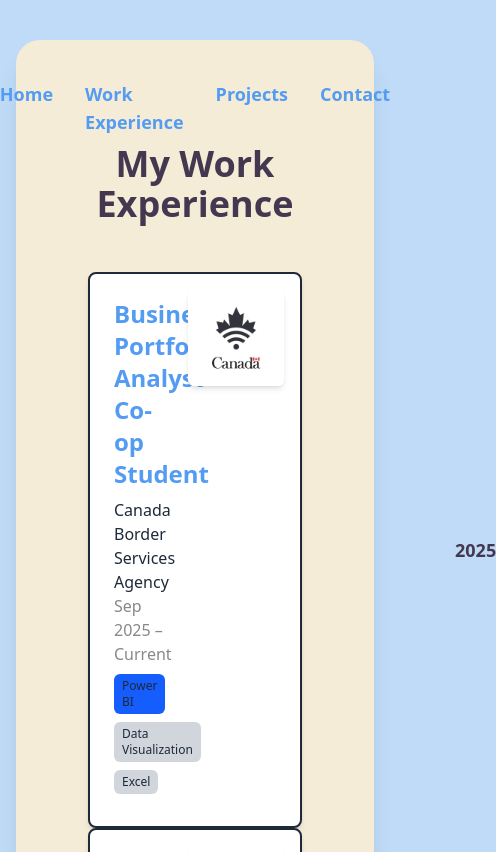
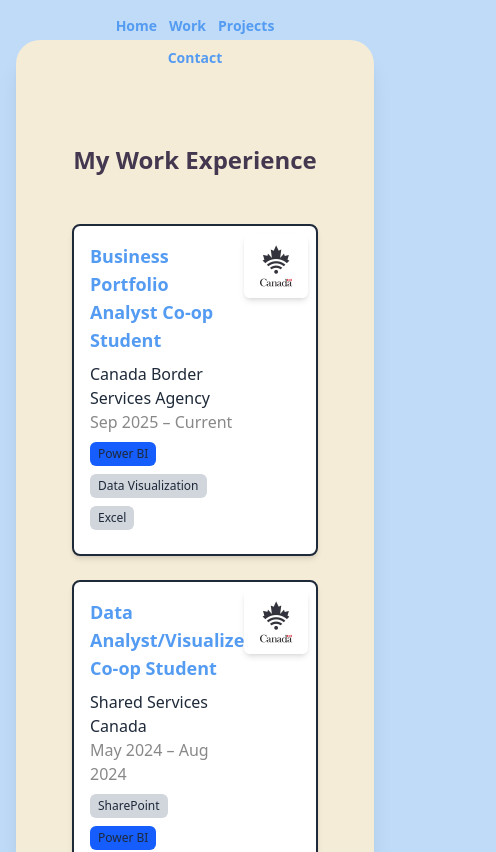
Before and after one commit to yetiana/my-portfolio, a Next.js app: page /work in a window 390 px wide. Shown: the top 852 px of the page, 496 px wide, since content can reach past the window. Built offline with nearby package versions, Linux system fonts and the light colour scheme.

Commit message:
mobile friendly changes

```diff
--- a/src/app/page.tsx
+++ b/src/app/page.tsx
@@ -8,12 +8,12 @@ export default function HomePage() {
   return (
     <>
       {/* Home Section */}
-      <section id="home" className="min-h-screen flex flex-col justify-center items-center bg-[#f5ecd7] text-center">
+      <section id="home" className="min-h-screen flex flex-col justify-center items-center bg-[#f5ecd7] text-center px-4 md:px-8">
         <motion.h1
           initial={{ opacity: 0, scale: 0.9 }}
           animate={{ opacity: 1, scale: 1 }}
           transition={{ duration: 0.8 }}
-          className="text-5xl font-bold text-[#524134] mb-4"
+          className="text-3xl md:text-5xl font-bold text-[#524134] mb-4"
         >
           Tiana Ye
         </motion.h1>
@@ -47,12 +47,12 @@ export default function HomePage() {
 
 
       {/* About Section */}
-      <section id="about" className="min-h-screen relative flex flex-col justify-center items-start bg-[#f5ecd7] text-left px-8 lg:px-32 text-[#524134] overflow-hidden">
+      <section id="about" className="min-h-screen relative flex flex-col justify-center items-start bg-[#f5ecd7] text-left px-6 md:px-8 lg:px-32 text-[#524134] overflow-hidden">
         <motion.h2
           initial={{ opacity: 0, y: 50 }}
           whileInView={{ opacity: 1, y: 0 }}
           transition={{ duration: 0.6 }}
-          className="text-4xl font-bold mb-4"
+          className="text-2xl md:text-4xl font-bold mb-4"
         >
           About Me
         </motion.h2>
--- a/src/app/work/page.tsx
+++ b/src/app/work/page.tsx
@@ -36,12 +36,12 @@ export default function WorkPage() {
   };
 
   return (
-    <main className="min-h-screen bg-[#f5ecd7] text-gray-800 px-6 py-16 scroll-smooth">
+    <main className="min-h-screen bg-[#f5ecd7] text-gray-800 px-4 md:px-6 py-16 scroll-smooth">
       <motion.h1
         initial={{ opacity: 0, y: 30 }}
         animate={{ opacity: 1, y: 0 }}
         transition={{ duration: 0.6 }}
-        className="text-4xl font-bold text-[#443850] mb-12 text-center"
+        className="text-2xl md:text-4xl font-bold text-[#443850] mb-12 text-center"
       >
         My Work Experience
       </motion.h1>
@@ -49,7 +49,7 @@ export default function WorkPage() {
 
       {/* Timeline and cards */}
       <div className="relative w-full flex flex-col items-center">
-        <div className="absolute h-full w-1 bg-[#443850] left-1/2 transform -translate-x-1/2"></div>
+        <div className="hidden md:block absolute h-full w-1 bg-[#443850] left-1/2 transform -translate-x-1/2"></div>
 {workExperiences.map((job: WorkExperience, i: number) => {
   const isLeft = i % 2 === 0;
   const months = calculateDurationMonths(job.period);
@@ -63,11 +63,11 @@ export default function WorkPage() {
       initial={{ opacity: 0, y: 30 }}
       whileInView={{ opacity: 1, y: 0 }}
       transition={{ duration: 0.5, delay: i * 0.1 }}
-      className={`relative w-full mb-[${spacing}] flex justify-center px-4 scroll-mt-16`}
+      className={`relative w-full mb-6 md:mb-[${spacing}] flex justify-center px-2 md:px-4 scroll-mt-16`}
     >
       {/* YEAR LABEL */}
       <div
-        className={`absolute top-1/2 -translate-y-1/2 text-lg font-bold text-[#443850] ${
+        className={`hidden md:block absolute top-1/2 -translate-y-1/2 text-lg font-bold text-[#443850] ${
           isLeft ? 'left-[calc(50%+260px)]' : 'right-[calc(50%+260px)]'
         }`}
       >
@@ -77,11 +77,11 @@ export default function WorkPage() {
       {/* EXPERIENCE CARD */}
       <div
         onClick={() => setSelectedIndex(i === selectedIndex ? null : i)}
-        className={`relative w-full md:w-[45%] bg-white border-2 p-6 rounded-lg shadow-md hover:shadow-xl cursor-pointer z-10 ${isLeft ? 'md:mr-auto' : 'md:ml-auto'}`}
+        className={`relative w-full md:w-[45%] bg-white border-2 p-4 md:p-6 rounded-lg shadow-md hover:shadow-xl cursor-pointer z-10 ${isLeft ? 'md:mr-auto' : 'md:ml-auto'}`}
       >
         {/* Top-right image */}
         {job.image && (
-          <div className="absolute top-4 right-4 w-24 h-24 rounded-md overflow-hidden shadow-md">
+          <div className="absolute top-2 right-2 md:top-4 md:right-4 w-16 h-16 md:w-24 md:h-24 rounded-md overflow-hidden shadow-md">
             <Image
               src={job.image}
               alt={job.title}
@@ -93,9 +93,9 @@ export default function WorkPage() {
         )}
 
         {/* Text content */}
-        <div className="pr-28">
+        <div className="pr-16 md:pr-28">
           <h2
-            className={`text-2xl font-semibold mb-2 ${
+            className={`text-lg md:text-2xl font-semibold mb-2 ${
               job.category === 'software' ? 'text-[#549BF2]' : 'text-[#DC493A]'
             }`}
           >
--- a/src/components/Contact.tsx
+++ b/src/components/Contact.tsx
@@ -7,13 +7,13 @@ export default function Contact() {
   return (
     <section
       id="contact"
-      className="min-h-screen flex flex-col justify-center items-start bg-[#f5ecd7] text-left px-8 lg:px-32 text-[#524134]"
+      className="py-16 md:min-h-screen flex flex-col justify-center items-start bg-[#f5ecd7] text-left px-6 md:px-8 lg:px-32 text-[#524134]"
     >
       <motion.h2
         initial={{ rotate: -5 }}
         whileInView={{ rotate: 0 }}
         transition={{ type: 'spring', stiffness: 100 }}
-        className="text-4xl font-bold mb-4"
+        className="text-2xl md:text-4xl font-bold mb-4"
       >
         Contact
       </motion.h2>
--- a/src/components/Navbar.tsx
+++ b/src/components/Navbar.tsx
@@ -3,17 +3,17 @@ import '../styles/globals.css';
 
 export default function Navbar() {
   return (
-    <nav className="fixed top-20 left-1/2 transform -translate-x-1/2 flex gap-8 bg-transparent z-50">
-      <Link href="/" className="text-[#549BF2] text-lg font-semibold hover:scale-110 hover:text-[#994D00] transition-transform duration-300">
+    <nav className="fixed top-4 md:top-20 left-1/2 transform -translate-x-1/2 flex gap-3 md:gap-8 bg-transparent z-50 flex-wrap justify-center px-4">
+      <Link href="/" className="text-[#549BF2] text-sm md:text-lg font-semibold hover:scale-110 hover:text-[#994D00] transition-transform duration-300">
         Home
       </Link>
-      <Link href="work" className="text-[#549BF2] text-lg font-semibold hover:scale-110 hover:text-[#994D00] transition-transform duration-300">
-        Work Experience
+      <Link href="work" className="text-[#549BF2] text-sm md:text-lg font-semibold hover:scale-110 hover:text-[#994D00] transition-transform duration-300">
+        Work
       </Link>
-      <Link href="/projects" className="text-[#549BF2] text-lg font-semibold hover:scale-110 hover:text-[#994D00] transition-transform duration-300">
+      <Link href="/projects" className="text-[#549BF2] text-sm md:text-lg font-semibold hover:scale-110 hover:text-[#994D00] transition-transform duration-300">
         Projects
       </Link>
-      <Link href="#contact" className="text-[#549BF2] text-lg font-semibold hover:scale-110 hover:text-[#994D00] transition-transform duration-300">
+      <Link href="#contact" className="text-[#549BF2] text-sm md:text-lg font-semibold hover:scale-110 hover:text-[#994D00] transition-transform duration-300">
         Contact
       </Link>
     </nav>
--- a/src/components/WorkPreview.tsx
+++ b/src/components/WorkPreview.tsx
@@ -19,12 +19,12 @@ const jobs = [
 
 export default function WorkPreview() {
   return (
-    <section id="work" className="py-16 bg-[#f5ecd7] px-6 lg:px-32">
+    <section id="work" className="py-16 bg-[#f5ecd7] px-4 md:px-6 lg:px-32">
       <motion.h2
         initial={{ opacity: 0, y: 20 }}
         whileInView={{ opacity: 1, y: 0 }}
         transition={{ duration: 0.6 }}
-        className="text-3xl font-bold text-[#524134] mb-6"
+        className="text-2xl md:text-3xl font-bold text-[#524134] mb-6"
       >
         Work Experience
       </motion.h2>
```
